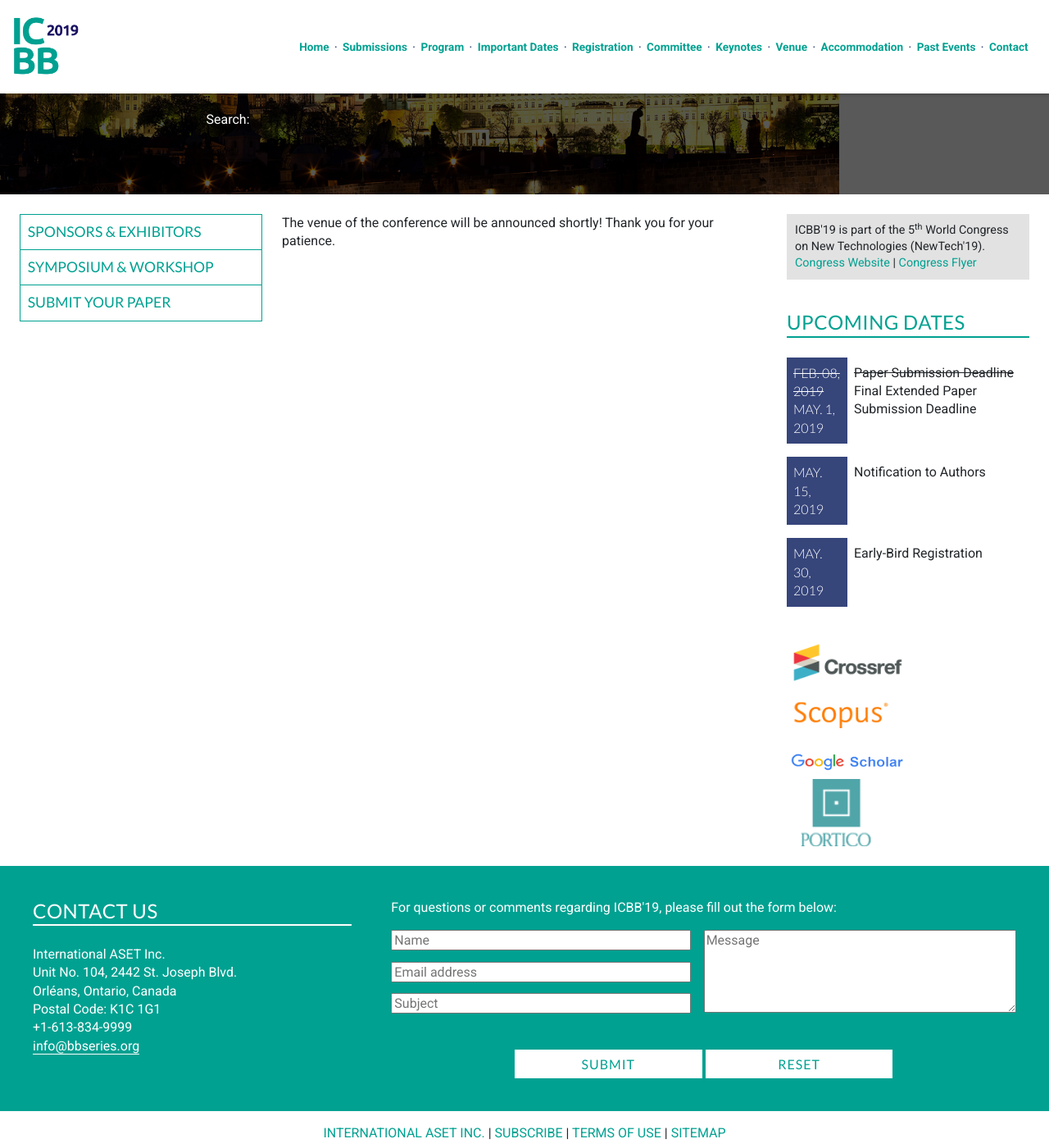
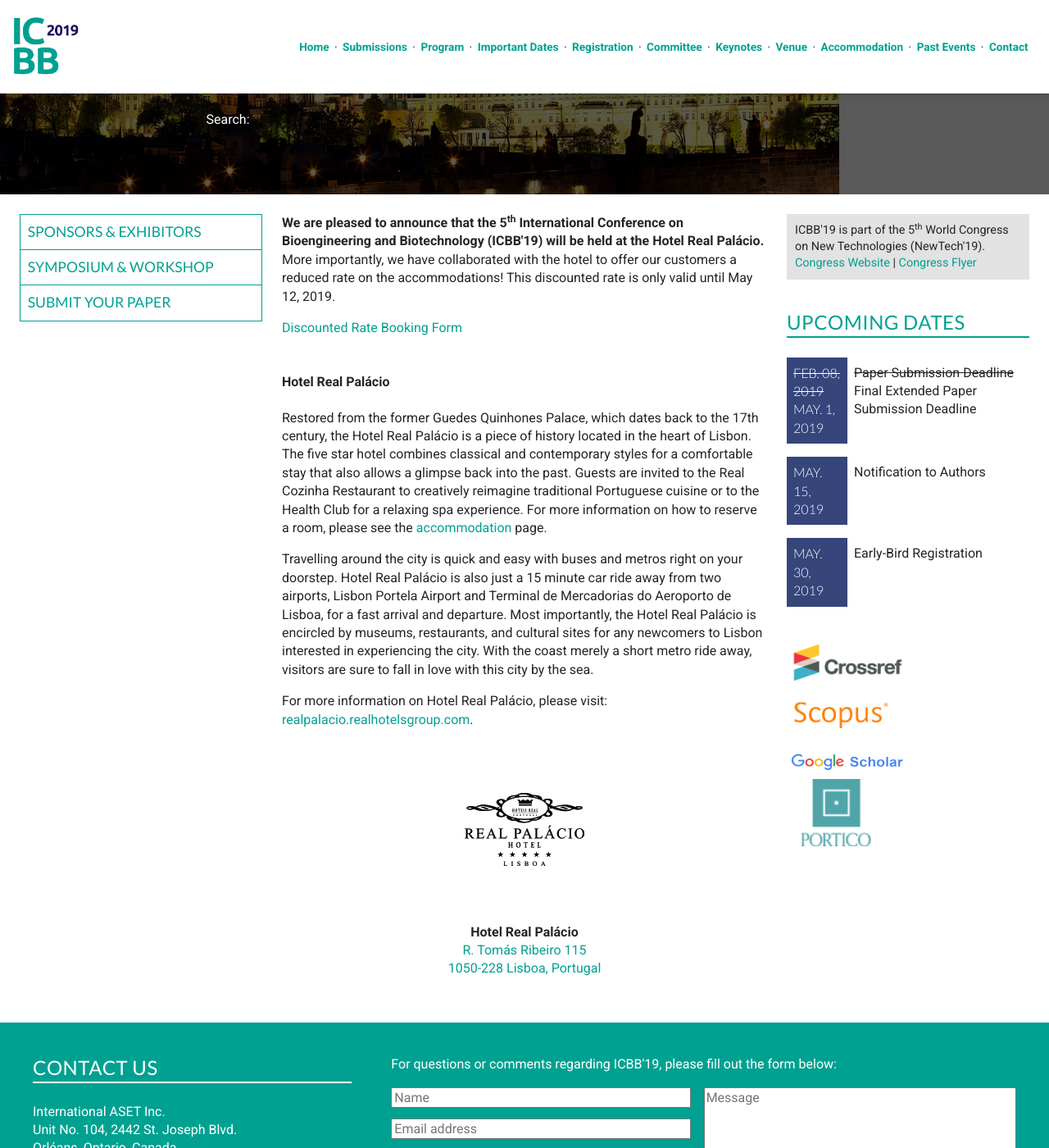
Before and after one commit to intaset/bbseries, a Jekyll site: the page built from venue.html, in a window 1280 px wide and 1400 px high, scrolled down 243 px. Shown: the whole window at 82% size. Built offline with Jekyll 4.4.1, drawn with Linux system fonts in a browser that asks for light colours; nearby versions of some CDN libraries; Markdown is read by kramdown in place of the engine named in the settings; comment, search, counter and statistics services are not loaded.

Commit message:
added hotel information to venue & accommodation

```diff
--- a/venue.html
+++ b/venue.html
@@ -7,7 +7,38 @@
 
 <div class="unit unit-s-1 unit-m-1-4-1 unit-l-1-4-1">
   <div class="unit-spacer content">
-   <p class="body">The venue of the conference will be announced shortly! Thank you for your patience.</p>
+   <p class="body"><strong>We are pleased to announce that the 5<sup>th</sup> International Conference on Bioengineering and Biotechnology (ICBB'19)  will be held at the Hotel Real Palácio.</strong> More importantly, we have collaborated with the hotel to offer our customers a reduced rate on the accommodations! This discounted rate is only valid until May 12, 2019.</p>
+
+              <a href="../RealPalacioLisbonBookingForm.pdf" class="body-link" target="_blank"><i class="fas fa-hotel fa-2x sr-icons"></i> Discounted Rate Booking Form</a>
+
+<br><br><h4>Hotel Real Palácio</h4>
+<p class="body">Restored from the former Guedes Quinhones Palace, which dates back to the 17th century, the Hotel
+Real Palácio is a piece of history located in the heart of Lisbon. The five star hotel combines classical and
+contemporary styles for a comfortable stay that also allows a glimpse back into the past. Guests are
+invited to the Real Cozinha Restaurant to creatively reimagine traditional Portuguese cuisine or to the
+Health Club for a relaxing spa experience. For more information on how to reserve a room, please see
+the <a href="https://bbseries.org/accommodation" class="body-link">accommodation</a> page.
+</p>
+
+<p class="body">Travelling around the city is quick and easy with buses and metros right on your doorstep. Hotel Real
+Palácio is also just a 15 minute car ride away from two airports, Lisbon Portela Airport and Terminal de
+Mercadorias do Aeroporto de Lisboa, for a fast arrival and departure. Most importantly, the Hotel Real
+Palácio is encircled by museums, restaurants, and cultural sites for any newcomers to Lisbon interested
+in experiencing the city. With the coast merely a short metro ride away, visitors are sure to fall in love
+with this city by the sea. </p>
+
+<p class="body">For more information on Hotel Real Palácio, please visit: <a href="http://www.realpalacio.realhotelsgroup.com" target="_blank" class="body-link">realpalacio.realhotelsgroup.com</a>.</p>
+
+<center><a href="http://www.realpalacio.realhotelsgroup.com" target="_blank" class="body-link"><img src="../img/realpalacio_logo.png" class="flex-sponsor"></a></center>
+<br>
+<center>
+<p class="body">
+<strong>Hotel Real Palácio</strong><br>
+<a target="_blank" href="https://goo.gl/maps/2nzrHVxWGGs" class="body-link">R. Tomás Ribeiro 115 <br>
+1050-228 Lisboa, Portugal </a><br>
+ <br>
+</p>
+</center>
 
 
 <!--<p class="body"><strong>We are pleased to announce that the  5<sup>th</sup> International Conference on Bioengineering and Biotechnology (ICBB'19) will be held in Madrid, Spain on August 19 - 21, 2019 at the Novotel Madrid Center</strong>.</p>
```
Also changed, not shown: accommodation.html (+17 -1 lines), img/realpalacio_logo.png (added), 5 other files.
